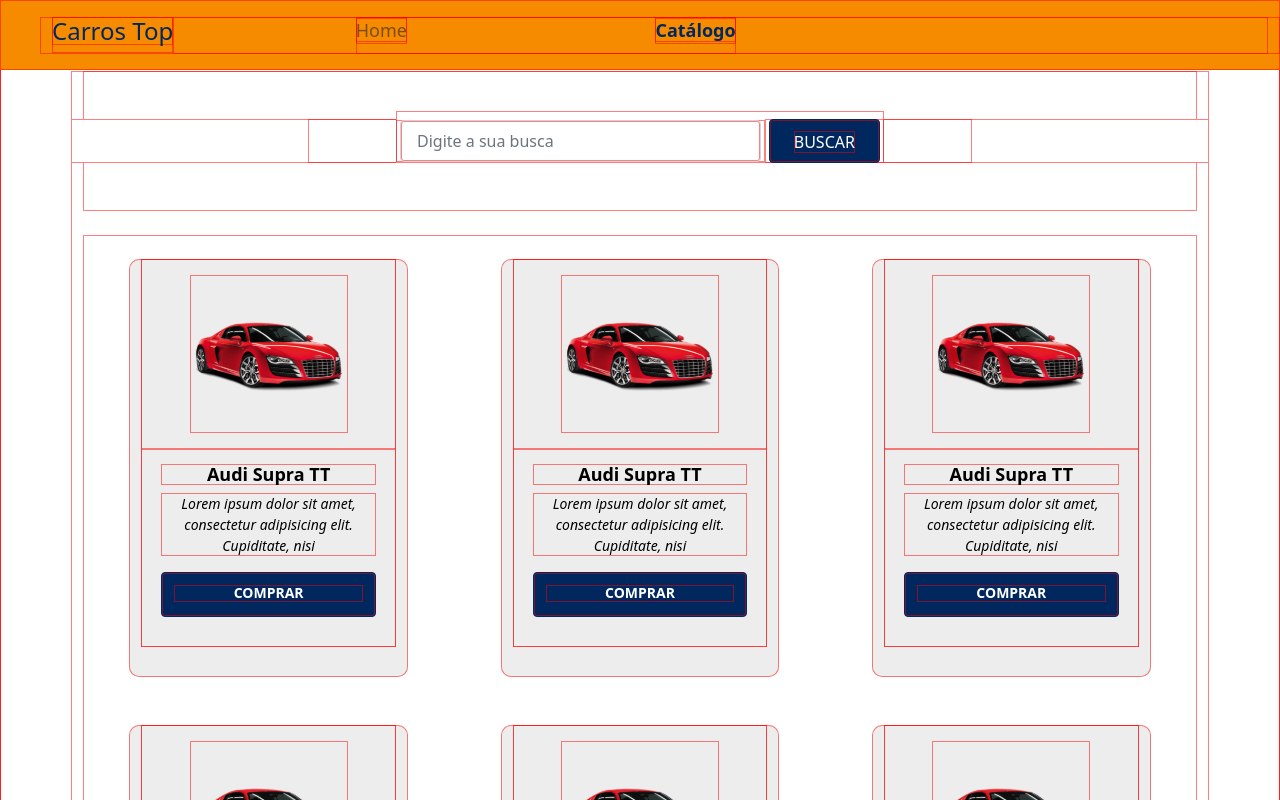
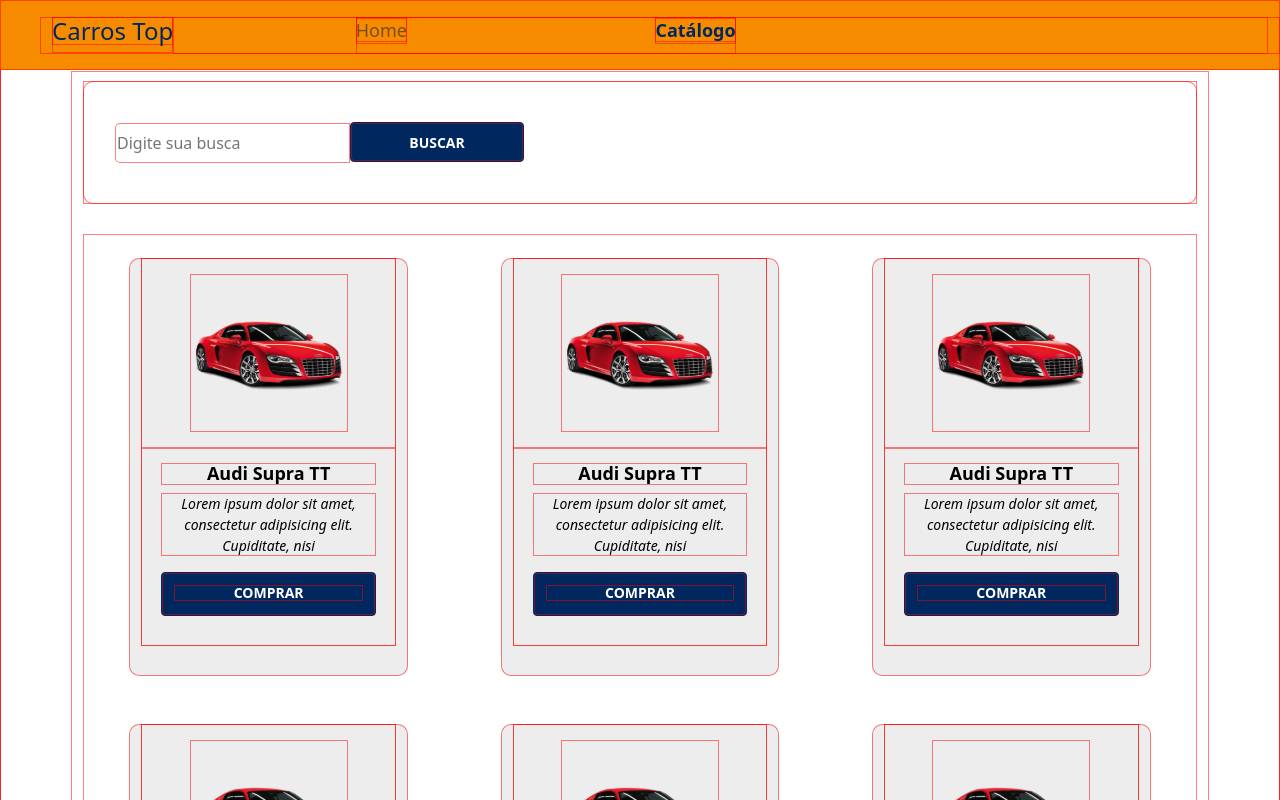
Before and after one commit to giselli/react-bootcamp-devsuperior, a React (Create React App) app in the folder frontend/: page /products in a window 1280 px wide. Shown: the top 800 px of the page. Built offline with nearby package versions, Linux system fonts and the light colour scheme.

Commit message:
corrigindo o menu de busca - inacabado

```diff
--- a/frontend/src/pages/Home/Catalog/index.tsx
+++ b/frontend/src/pages/Home/Catalog/index.tsx
@@ -3,25 +3,11 @@
 
 function Catalog() {
   return (
-    <div className="catalog-container container">
-        <div className="pb-5 pt-5 text-center">
-        <div className="row">
-          <div className="col-md-10 col-xl-7 me-auto ms-auto">
-            <div className="col-sm-12 col-lg-9 col-md-10 me-auto ms-auto">
-              <form>
-                <div className="align-items-center g-2 row">
-                  <div className="col-sm">
-                    <input type="text" className="form-control pb-2 pe-3 ps-3 pt-2" placeholder="Digite a sua busca" />
-                  </div>
-                  <div className="col-sm-auto text-end">
-                    <button type="submit" className="btn btn-primary pb-2 pe-4 ps-4 pt-2">
-                      <span className="align-middle">BUSCAR</span>
-                    </button>
-                  </div>
-                </div>
-              </form>
-            </div>
-          </div>
+     <div className="catalog-container container">
+      <div className="catalog-search-container row">
+        <div className="col-12">
+          <input type="text" placeholder="Digite sua busca" />
+          <button className="btn btn-primary">Buscar</button>
         </div>
       </div>
 
--- a/frontend/src/pages/Home/Catalog/styles.css
+++ b/frontend/src/pages/Home/Catalog/styles.css
@@ -10,8 +10,7 @@
 }
 
 .catalog-search-container input {
-background-color: aqua;
-height: 40px;
+  height: 40px;
   border-radius: 5px 0 0 5px;
   border-style: none;
   margin-top: 22px;
@@ -28,7 +27,24 @@
   font-size: 14px;
   font-weight: 700;
   text-transform: uppercase;
-  background-color: #00285F;
+  background-color: #00285f;
+}
+
+@media (min-width: 576px) {
+  .catalog-search-container {
+    height: 123px;
+    margin-left: 0px;
+    margin-right: 0px;
+  }
+
+  .catalog-search-container input {
+    margin-top: 42px;
+    margin-left: 20px;
+  }
+
+  .catalog-search-container button {
+    width: 174px;
+  }
 }
 
 .row {
```
